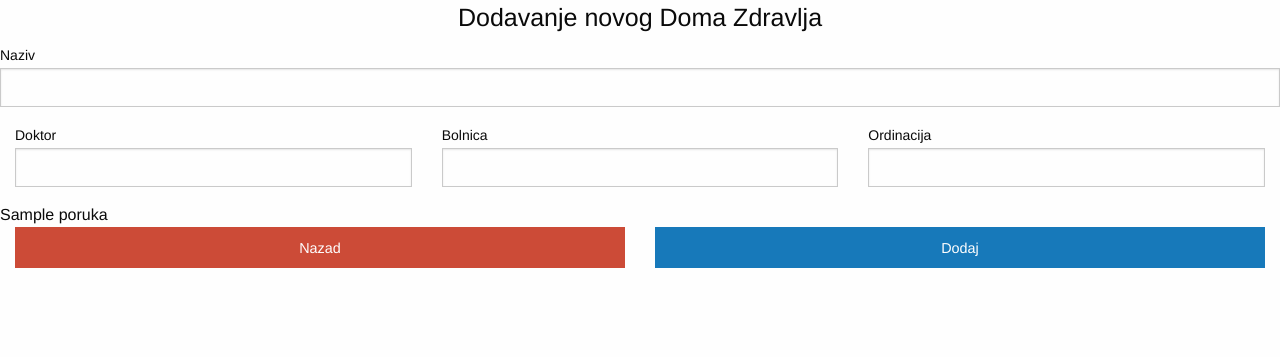
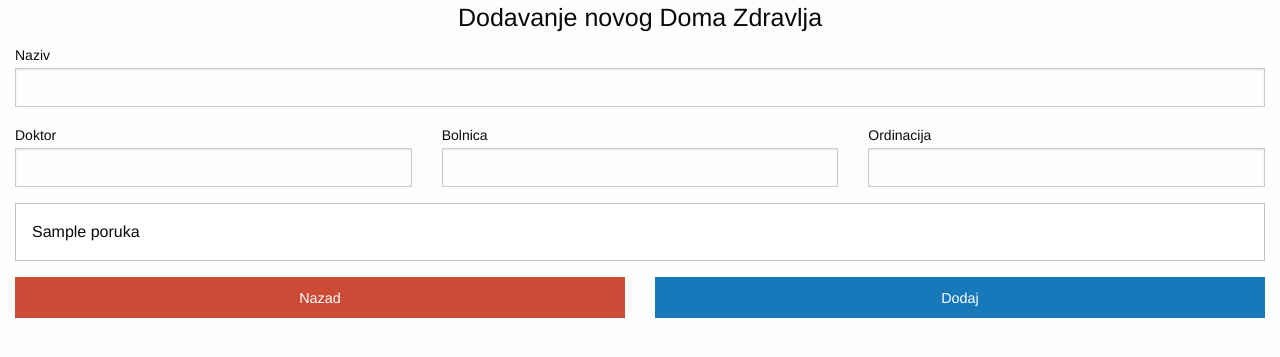
Before and after one commit to dinkodugec/Zdravstvo_vs, a PHP site: template App/View/privatno/Dom_zdravlja/novo.phtml in a window 1280 px wide. Shown: the top 357 px of the page. Run offline with PHP 8.4, Linux system fonts and the light colour scheme; the template is opened without the code that fills it: most values are stand-ins (such as "Sample title", 1, 10 or a date in 2020); data that the repository does not hold is empty.

Commit message:
Šminkanje

```diff
--- a/App/View/privatno/Dom_zdravlja/novo.phtml
+++ b/App/View/privatno/Dom_zdravlja/novo.phtml
@@ -2,9 +2,14 @@
     action="<?=App::config('url')?>Dom_Zdravlja/novo"
     method="POST">
   <h4 class="text-center">Dodavanje novog Doma Zdravlja</h4>
-  <label>Naziv
-    <input type="text" name="naziv" value="<?=$dom_zdravlja->$naziv?>">
-  </label>
+  <div class="grid-x grid-padding-x">
+     <div class="cell">
+        <label>Naziv
+     <input type="text" name="naziv" value="<?=$dom_zdravlja->$naziv?>">
+    </label>
+   </div>
+  </div>
+
 
   <div class="grid-x grid-padding-x">
   <div class="cell large-4">
@@ -24,9 +29,15 @@
   </div>
 </div>
 
+<div class="grid-x grid-padding-x">
+     <div class="cell">
+        <div class="callout">
+        <?=$poruka?>
+        </div>
+   </div>
+  </div>
 
 
-  <?=$poruka?>
 
 <div class="grid-x grid-padding-x">
   <div class="cell medium-6 large-6">
```
Also changed, not shown: App/Controller/Dom_zdravljaContoller.php (+14 -0 lines), App/Model/Dom_Zdravlja.php (+15 -0 lines).
